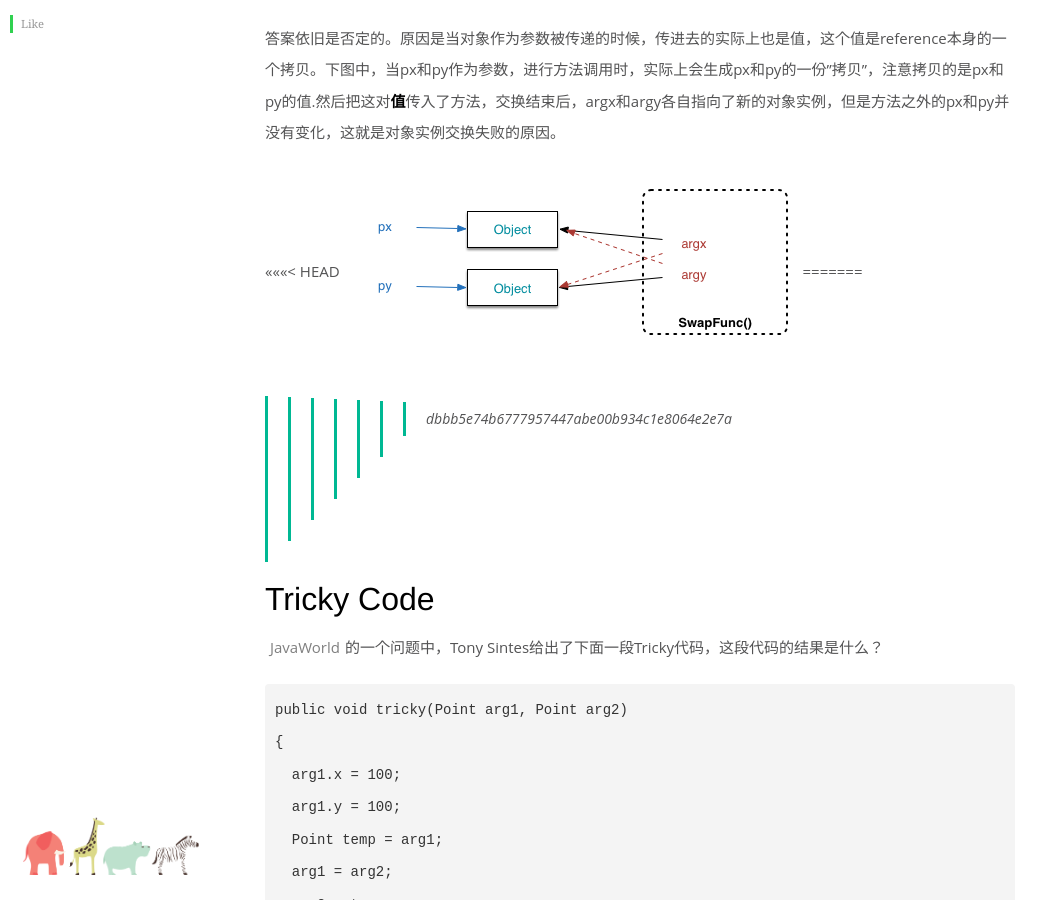
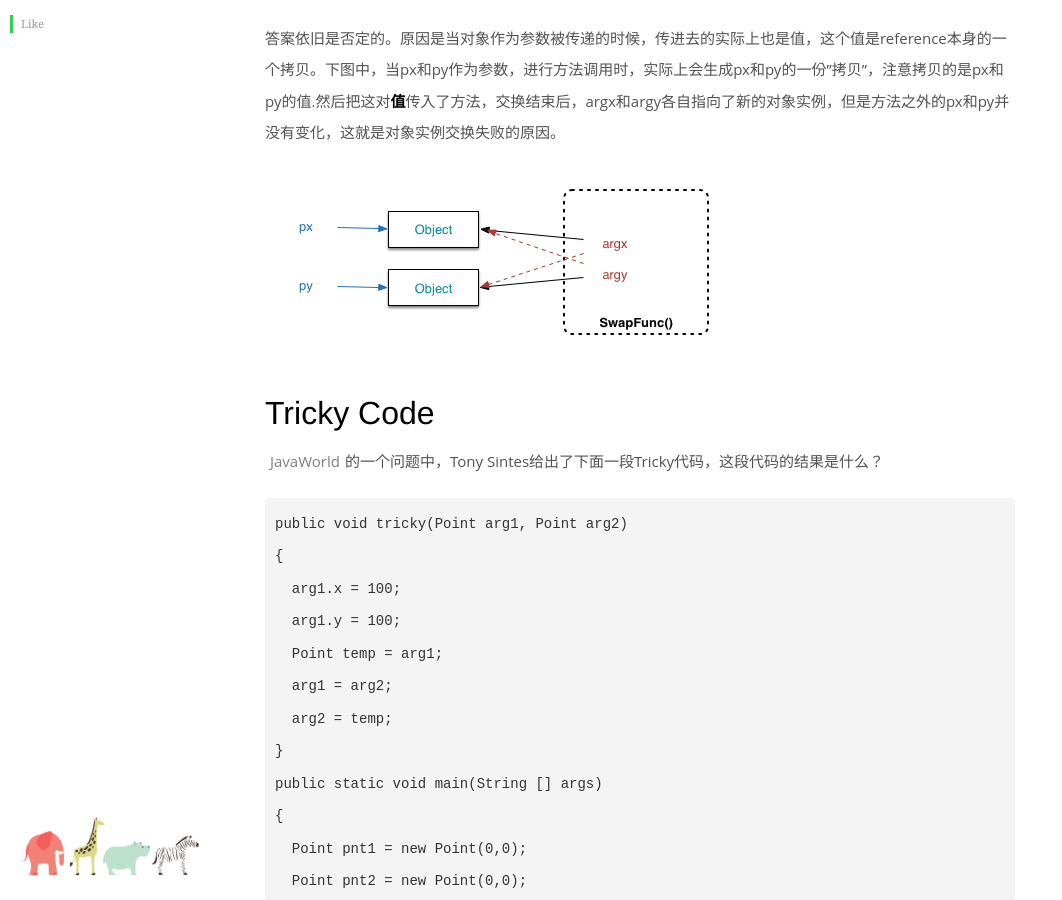
Before and after one commit to leeon/leeon.github.com, a Jekyll site: the page built from _posts/tech/2013-11-28-swap-in-java.md, in a window 1280 px wide and 900 px high, scrolled down 1264 px. Shown: the whole window, without its empty margins (0-1062 px from the left). Built offline with Jekyll 4.4.1, drawn with Linux system fonts in a browser that asks for light colours; Markdown is read by kramdown in place of the engine named in the settings; comment, search, counter and statistics services are not loaded.

Commit message:
fuck --amend

```diff
--- a/_posts/tech/2013-11-28-swap-in-java.md
+++ b/_posts/tech/2013-11-28-swap-in-java.md
@@ -36,11 +36,7 @@ Java的对象实例是用reference来维护的，那么交换两个对象实例
 
 答案依旧是否定的。原因是当对象作为参数被传递的时候，传进去的实际上也是值，这个值是reference本身的一个拷贝。下图中，当px和py作为参数，进行方法调用时，实际上会生成px和py的一份"拷贝"，注意拷贝的是px和py的值.然后把这对**值**传入了方法，交换结束后，argx和argy各自指向了新的对象实例，但是方法之外的px和py并没有变化，这就是对象实例交换失败的原因。
 
-<<<<<<< HEAD
 ![](/assets/images/2013/java-obj-swap.png)
-=======
-![](assets/images/2013/java-obj-swap.png)
->>>>>>> dbbb5e74b6777957447abe00b934c1e8064e2e7a
 
 ## Tricky Code
 
```
